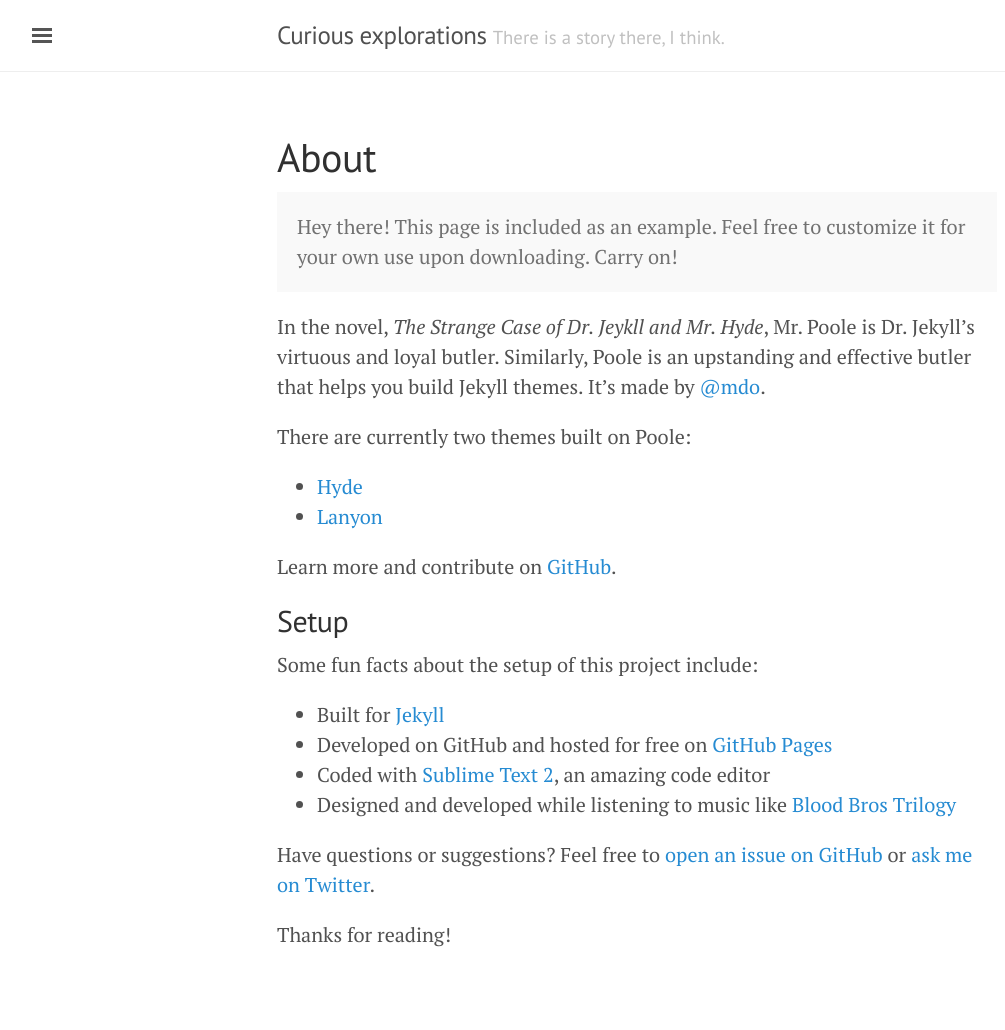
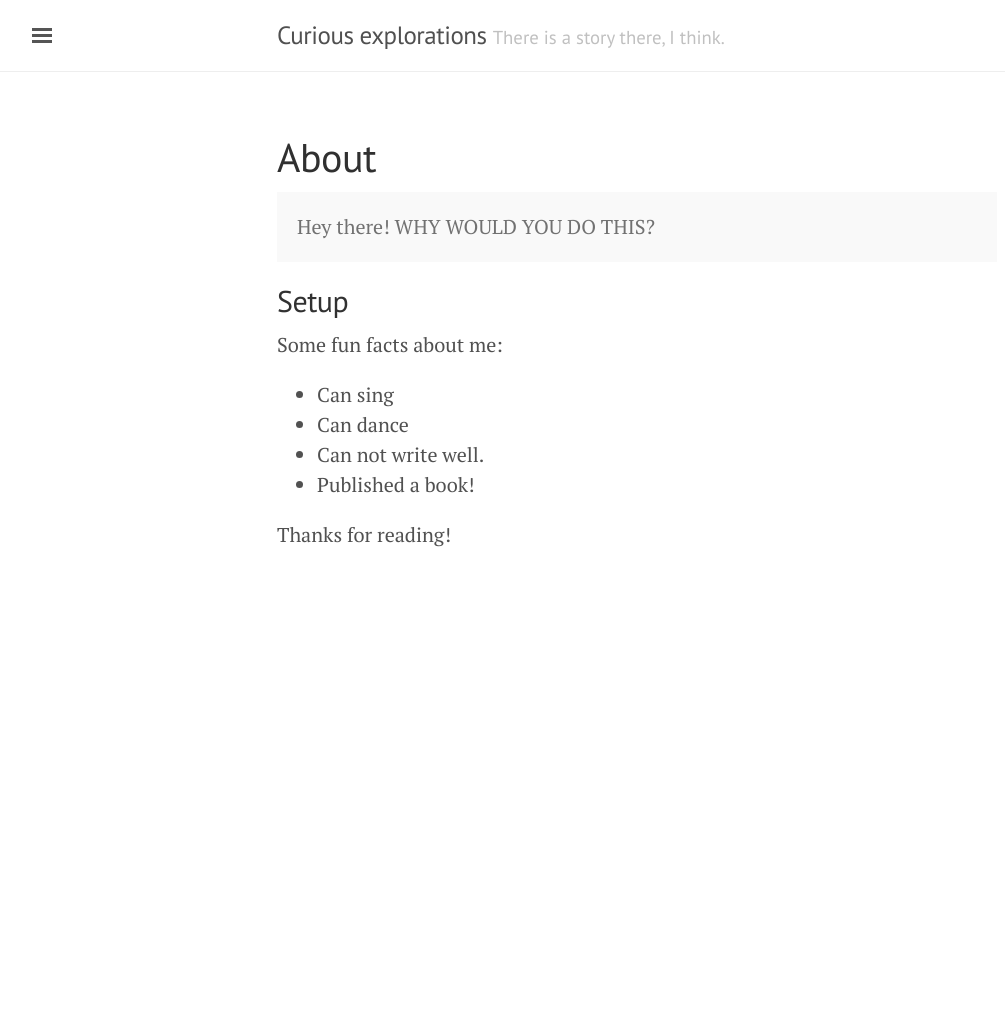
Before and after one commit to rishigb/rishigb.github.io, a Jekyll site: the page built from about.md, in a window 1280 px wide. Shown: the whole page, without its empty margins (3-1008 px from the left). Built offline with Jekyll 4.4.1, drawn with Linux system fonts in a browser that asks for light colours; after the commit the page ends 900 px from its top, so only the background shows below that.

Commit message:
added a bunch of stuff

```diff
--- a/about.md
+++ b/about.md
@@ -4,27 +4,19 @@
 ---
 
 <p class="message">
-  Hey there! This page is included as an example. Feel free to customize it for your own use upon downloading. Carry on!
+  Hey there! WHY WOULD YOU DO THIS?
 </p>
 
-In the novel, *The Strange Case of Dr. Jeykll and Mr. Hyde*, Mr. Poole is Dr. Jekyll's virtuous and loyal butler. Similarly, Poole is an upstanding and effective butler that helps you build Jekyll themes. It's made by [@mdo](https://twitter.com/mdo).
-
-There are currently two themes built on Poole:
-
-* [Hyde](http://hyde.getpoole.com)
-* [Lanyon](http://lanyon.getpoole.com)
-
-Learn more and contribute on [GitHub](https://github.com/poole).
 
 ## Setup
 
-Some fun facts about the setup of this project include:
+Some fun facts about me:
 
-* Built for [Jekyll](http://jekyllrb.com)
-* Developed on GitHub and hosted for free on [GitHub Pages](https://pages.github.com)
-* Coded with [Sublime Text 2](http://sublimetext.com), an amazing code editor
-* Designed and developed while listening to music like [Blood Bros Trilogy](https://soundcloud.com/maddecent/sets/blood-bros-series)
+* Can sing
+* Can dance
+* Can not write well.
+* Published a book!
 
-Have questions or suggestions? Feel free to [open an issue on GitHub](https://github.com/poole/issues/new) or [ask me on Twitter](https://twitter.com/mdo).
+
 
 Thanks for reading!
```
